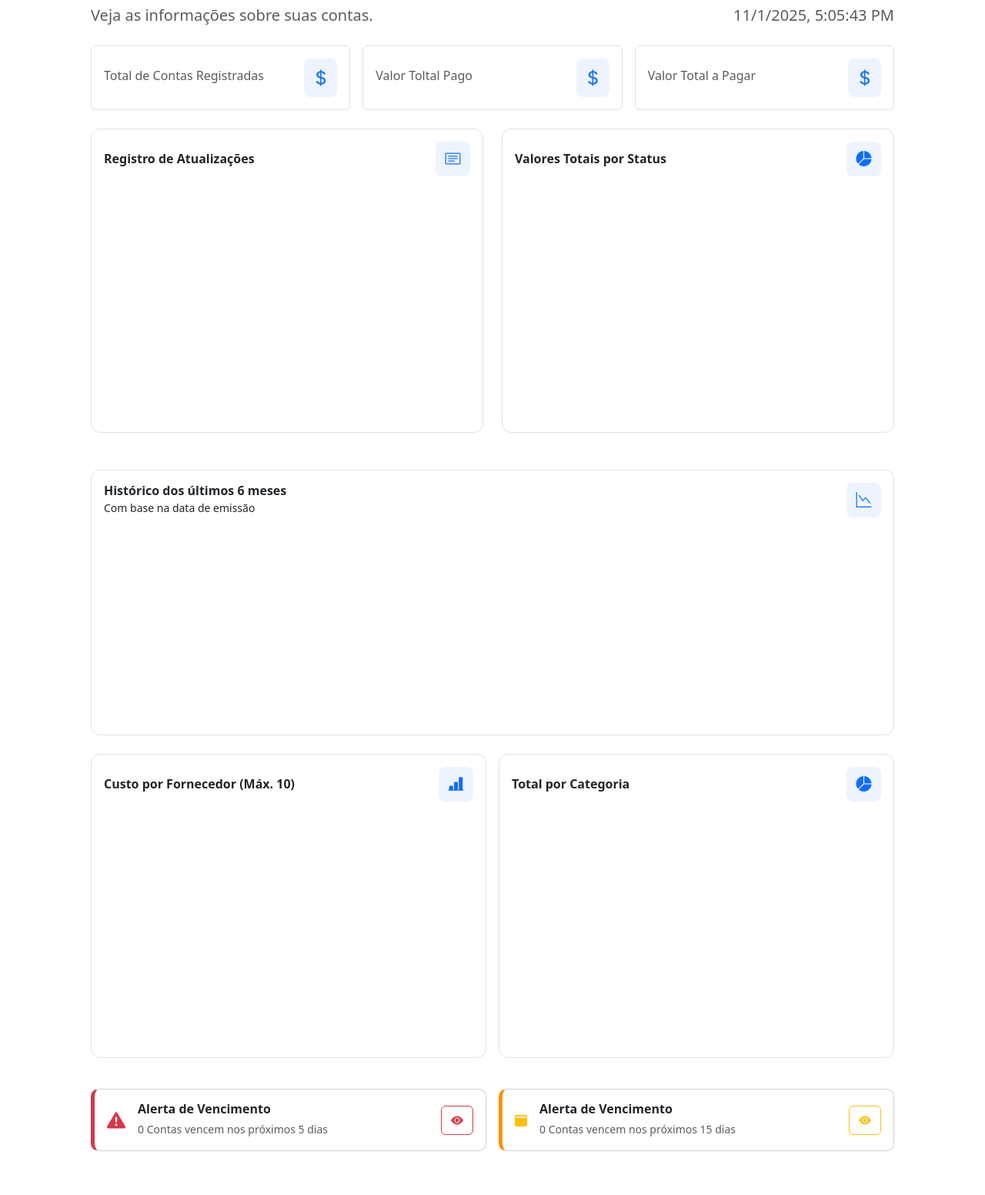
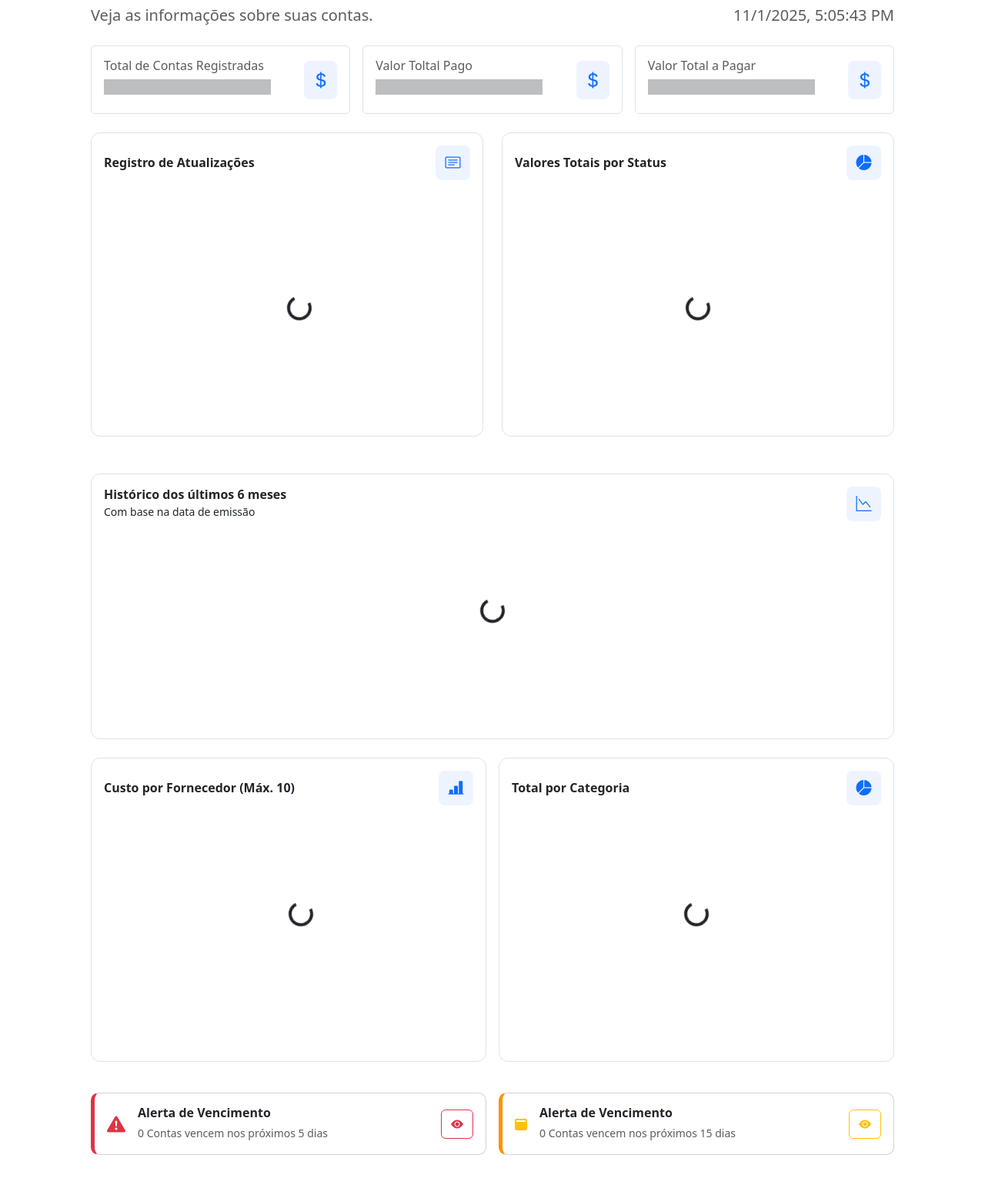
Before and after one commit to caiocarvalho14/contasapagar, a Django app: template core/templates/index.html in a window 1280 px wide. Shown: the part 131-1683 px from the top of the page at 77% size. Run offline with Django 5.2, Linux system fonts and the light colour scheme; the template is opened without the code that fills it, so the values that code supplies are empty; a map, chart or similar area stays blank.

Commit message:
placeholders e novo dominio

```diff
--- a/contasapagar/settings.py
+++ b/contasapagar/settings.py
@@ -22,6 +22,7 @@
     "http://localhost:8000",
     "http://127.0.0.1:8000",
     "https://contasapagar-y54f.onrender.com",
+    "https://contasapagar.caiocarvalho.dev.br"
 ]
 
 SECRET_KEY = 'django-insecure-6)9lk95yu83jg#@&9o__!qiv6q$7j=4^j8d=%f12tes&=c4fu8'
@@ -36,7 +37,7 @@
 
 # SECURITY WARNING: don't run with debug turned on in production!
 
-ALLOWED_HOSTS = ['contasapagar-y54f.onrender.com','127.0.0.1']
+ALLOWED_HOSTS = ['contasapagar-y54f.onrender.com','127.0.0.1','contasapagar.caiocarvalho.dev.br']
 
 LOGIN_URL = '/login/'
 
@@ -93,7 +94,6 @@
 DATABASES = {
     'default': dj_database_url.config(
         default=os.environ.get('DATABASE_URL'),
-        # default='postgresql://contasapagar_db_user:24ozB9taU1sYsk6VIFo3C6zLP3PXAd1T@dpg-d431tlemcj7s73ajdhdg-a.oregon-postgres.render.com/contasapagar_db',
         conn_max_age=600,
         ssl_require=True
     )
--- a/core/static/core/js/dashboard.js
+++ b/core/static/core/js/dashboard.js
@@ -85,9 +85,17 @@
     atualizarValoresIniciais()
 }
 
+// função para deletar elementos com a classe loading
+function removerLoading() {
+    let loading = Array.from(document.getElementsByClassName('loading'));
+    loading.forEach(el => el.remove());
+}
+
 document.addEventListener('DOMContentLoaded', async () => {
     let csrf = document.getElementById('csrf').value
-    carregarDados()
+    await carregarDados()
+    removerLoading()
+
 
     document.addEventListener('click', async (e) => {
         if (e.target.classList.contains('15dias')) {
--- a/core/templates/index.html
+++ b/core/templates/index.html
@@ -22,7 +22,11 @@
                     <div class="card border p-3 d-flex flex-row justify-content-between align-items-center card-1">
                         <div class="text-start w-100" id="itens-estoque">
                             <h6 class="text-muted mb-1">Total de Contas Registradas</h6>
-                            <h3 class="fw-bold mb-1" id="totalcontasregistradas"></h3>
+                            <h3 class="fw-bold mb-1" id="totalcontasregistradas">
+                                <h5 class="card-title placeholder-glow loading">
+                                    <span class="placeholder col-10"></span>
+                                </h5>
+                            </h3>
                         </div>
                         <div class="d-flex align-items-center justify-content-center rounded-3"
                             style="background-color: #eef4ff; width: 50px; height: 50px;">
@@ -37,7 +41,11 @@
                     <div class="card border p-3 d-flex flex-row justify-content-between align-items-center card-1">
                         <div class="text-start w-100" id="valor-estoque">
                             <h6 class="text-muted mb-1">Valor Toltal Pago</h6>
-                            <h3 class="fw-bold mb-1" id="valortotalpago"></h3>
+                            <h3 class="fw-bold mb-1" id="valortotalpago">
+                                <h5 class="card-title placeholder-glow loading">
+                                    <span class="placeholder col-10"></span>
+                                </h5>
+                            </h3>
                         </div>
                         <div class="d-flex align-items-center justify-content-center rounded-3"
                             style="background-color: #eef4ff; width: 50px; height: 50px;">
@@ -52,7 +60,11 @@
                     <div class="card border p-3 d-flex flex-row justify-content-between align-items-center card-1">
                         <div class="text-start w-100" id="receita-mes">
                             <h6 class="text-muted mb-1">Valor Total a Pagar</h6>
-                            <h3 class="fw-bold mb-1" id="totaldecontasapagar"></h3>
+                            <h3 class="fw-bold mb-1" id="totaldecontasapagar">
+                                <h5 class="card-title placeholder-glow loading">
+                                    <span class="placeholder col-10"></span>
+                                </h5>
+                            </h3>
 
                         </div>
                         <div class="d-flex align-items-center justify-content-center rounded-3"
@@ -79,6 +91,14 @@
                         <div class="log-list-container" style="height: 300px; overflow-y: auto;">
                             <ul class="list-group list-group-flush rounded" id="registrodeatualizacoes">
 
+                                <div class="d-flex position-absolute w-100 justify-content-center align-items-center loading"
+                                    style="height: 300px;">
+                                    <div class="spinner-border spinner-border-lg" role="status">
+                                        <span class="visually-hidden">Loading...</span>
+                                    </div>
+                                </div>
+
+
                             </ul>
                         </div>
                     </div>
@@ -96,6 +116,13 @@
 
                         <!-- Container do gráfico -->
                         <div style="height: 300px; width: 100%; " class="d-flex justify-content-center">
+
+                            <div class="d-flex position-absolute w-100 justify-content-center align-items-center loading"
+                                style="height: 300px;">
+                                <div class="spinner-border spinner-border-lg" role="status">
+                                    <span class="visually-hidden">Loading...</span>
+                                </div>
+                            </div>
 
                             <canvas id="chartTotalPorSituacao"
                                 style="display: block; box-sizing: border-box; height: 300px;" width="" height="300">
@@ -124,11 +151,16 @@
 
                         <!-- Container do gráfico -->
                         <div style="height: 250px; width: 100%; position: relative; overflow-x: auto;">
+                            <div class="d-flex position-absolute w-100 justify-content-center align-items-center loading"
+                                style="height: 200px;">
+                                <div class="spinner-border spinner-border-lg" role="status">
+                                    <span class="visually-hidden">Loading...</span>
+                                </div>
+                            </div>
                             <canvas id="chatUltimos6Meses"
                                 style="display: block; box-sizing: border-box; height: 300px;" width="" height="300">
 
                             </canvas>
-
                         </div>
                     </div>
                 </div>
@@ -149,6 +181,13 @@
 
                     <!-- Container do gráfico -->
                     <div style="text-align: center; height: 300px;">
+
+                        <div class="d-flex position-absolute w-100 justify-content-center align-items-center loading"
+                            style="height: 250px;">
+                            <div class="spinner-border spinner-border-lg" role="status">
+                                <span class="visually-hidden">Loading...</span>
+                            </div>
+                        </div>
 
                         <canvas id="chartCustoPorFornecedor"
                             style="display: block; box-sizing: border-box; height: 298px; ;" width=""
@@ -171,6 +210,13 @@
 
                     <!-- Container do gráfico -->
                     <div style="height: 300px; width: 100%; " class="d-flex justify-content-center">
+
+                        <div class="d-flex position-absolute w-100 justify-content-center align-items-center loading"
+                            style="height: 250px;">
+                            <div class="spinner-border spinner-border-lg" role="status">
+                                <span class="visually-hidden">Loading...</span>
+                            </div>
+                        </div>
 
                         <canvas id="chartTotalPorCategoria"
                             style="display: block; box-sizing: border-box; height: 300px; width: 300px;" width="300"
```
Also changed, not shown: core/static/core/js/fornecedores.js (+7 -1 lines), core/static/core/js/painel.js (+9 -1 lines), core/templates/fornecedores.html (+16 -0 lines), core/templates/painel.html (+18 -1 lines).
